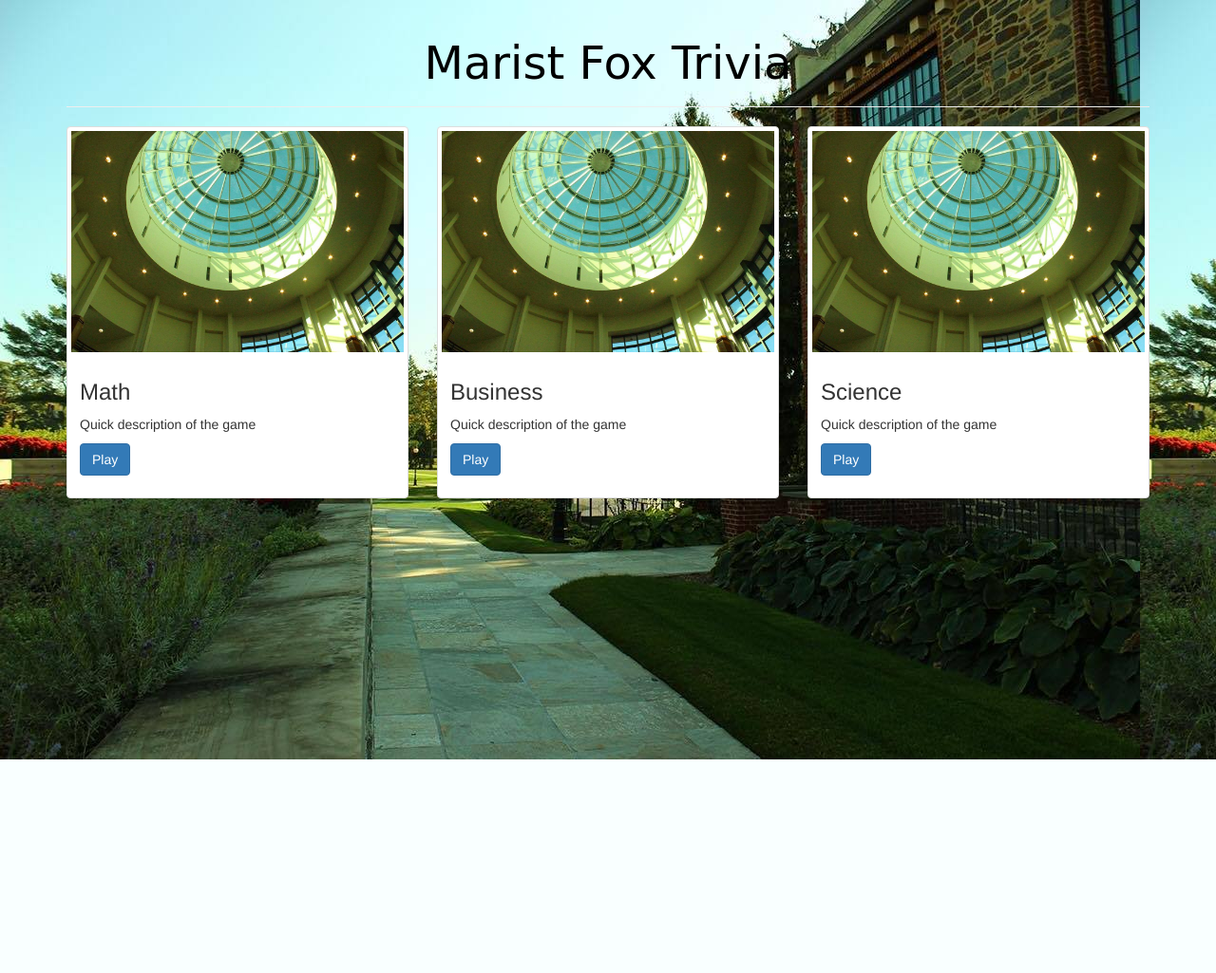
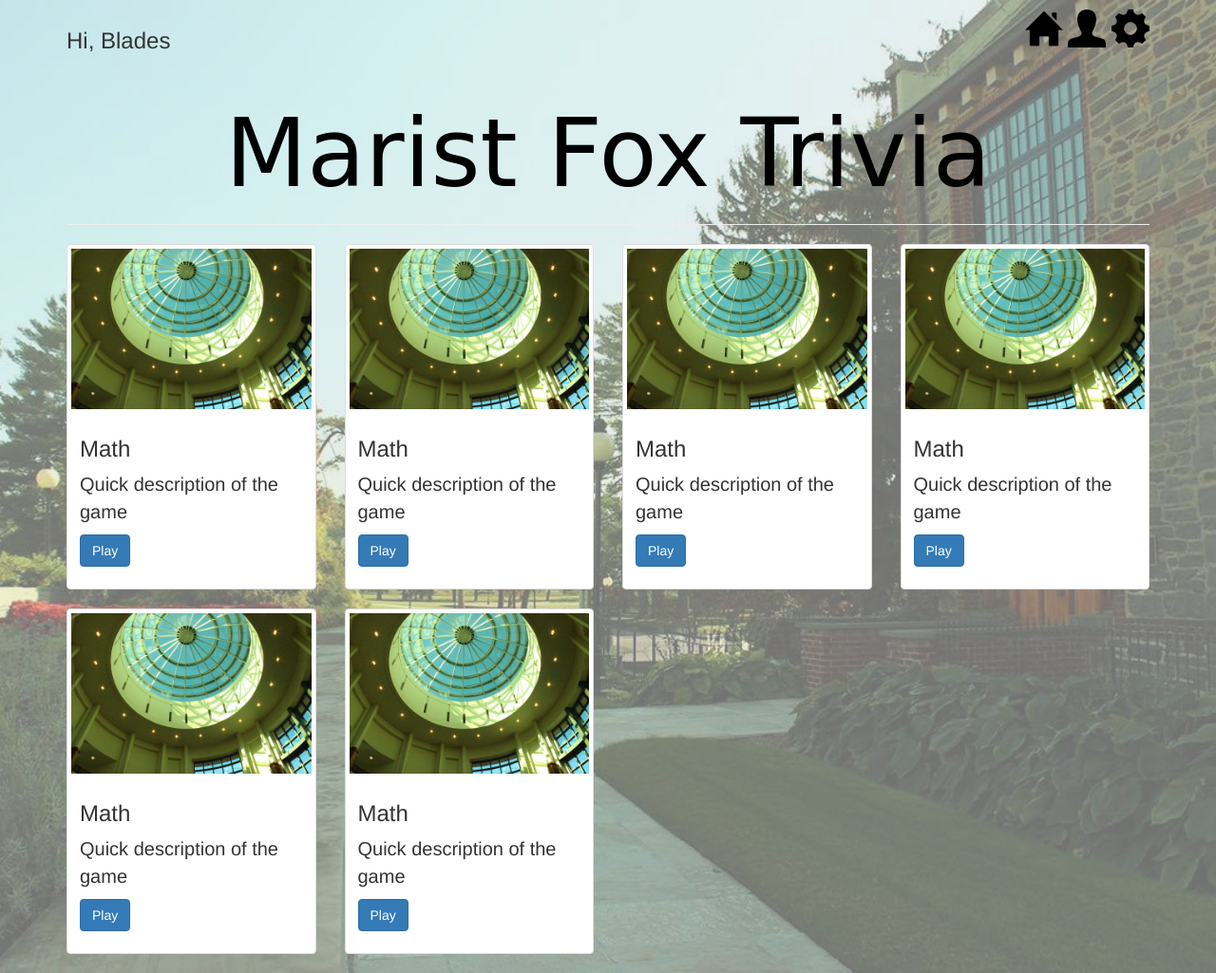
Before and after one commit to francesco96/TriviaGame, a PHP site: page /homePage.php in a window 1280 px wide. Shown: the whole page at 95% size. Before the commit the page ends 800 px from the top, so only its background shows below. Run offline with PHP 8.4, Linux system fonts and the light colour scheme; some libraries are stand-ins or nearby versions.

Commit message:
Made pages look better

```diff
--- a/Pages/homePage.php
+++ b/Pages/homePage.php
@@ -12,53 +12,54 @@
     <!-- The above 3 meta tags *must* come first in the head; any other head content must come *after* these tags -->
     <title>Login/Register</title>
 
-    <!-- Bootstrap -->
-    <link href="lib/bootstrap/css/bootstrap.css" rel="stylesheet">
-	<script src="https://ajax.googleapis.com/ajax/libs/jquery/1.12.4/jquery.min.js"></script>
-	<script src="lib/bootstrap/js/bootstrap.min.js"></script>
-	<script src="lib/Jquery/jquery-3.1.1.min.js"></script>
-	<script href="style/general.css" rel="stylesheet" type="text/css"></script>
+
+	<link rel="stylesheet" type="text/css" href="https://maxcdn.bootstrapcdn.com/bootstrap/3.3.7/css/bootstrap.min.css">
+	<script src="https://ajax.googleapis.com/ajax/libs/jquery/3.1.1/jquery.min.js"></script>
+    <script src="https://maxcdn.bootstrapcdn.com/bootstrap/3.3.7/js/bootstrap.min.js"></script>
+	<link href="style/general.css" rel="stylesheet" type="text/css">
 
 
-    <!-- HTML5 shim and Respond.js for IE8 support of HTML5 elements and media queries -->
-    <!-- WARNING: Respond.js doesn't work if you view the page via file:// -->
   </head>
-  <body background ="marist_pic2.jpg">
+  <body>
 	<div class="container">
+		<div class="row">
+            <div class="col-sm-6" id="currentUser">
+				<h3>Hi, Blades</h3>
+			</div>
+			<div class="col-sm-6" id="utilities">
+                <!-- Utility Icons Here -->
+                <a type="button" href="loginPage.php"><img src="img/home.png" width="40px" alt="Home" title="Home"></a>
+                <img src="img/profile.png" width="40px" alt="Profile" title="Profile">
+                <img src="img/settings.png" width="40px" alt="Settings" title="Settings">
+            </div>
+        </div>
 		<div class="page-header text-center" id="pg_header">
-			<h1><font face="Comic sans MS" size="40px" color="black">Marist Fox Trivia</font><br /></h1>
+			<h1><font face="Comic sans MS" color="black">Marist Fox Trivia</font><br /></h1>
 		</div>
 		<div class="row">
-			<div class="col-sm-6 col-md-4">
-				<div class="thumbnail">
-					<img src="marist_pic3.jpg">
-					<div class="caption">
-						<h3>Math</h3>
-						<p>Quick description of the game</p>
-						<p><a href="#" class="btn btn-primary" role="button">Play</a></p>
-					</div>
-				</div>
-			</div>
-			<div class="col-sm-6 col-md-4">
-				<div class="thumbnail">
-					<img src="marist_pic3.jpg">
-					<div class="caption">
-						<h3>Business</h3>
-						<p>Quick description of the game</p>
-						<p><a href="#" class="btn btn-primary" role="button">Play</a></p>
-					</div>
-				</div>
-			</div>
-			<div class="col-sm-6 col-md-4">
-				<div class="thumbnail">
-					<img src="marist_pic3.jpg">
-					<div class="caption">
-						<h3>Science</h3>
-						<p>Quick description of the game</p>
-						<p><a href="#" class="btn btn-primary" role="button">Play</a></p>
-					</div>
-				</div>
-			</div>
+		<?php
+                                $numberOfGames = 6;
+                                //$categories = ["Social Studies", "Science", "Math", "English", "PhysEd", "Health", "Art", "Music", "Business", "Computers"];
+                                //$colors = ["#1abc9c", "#2ecc71", "#3498db", "#9b59b6", "#f1c40f", "#e67e22", "#e74c3c", "#ecf0f1", "#16a085", "#27ae60", "#2980b9", "#8e44ad", "#f39c12", "#d35400", "#c0392b", "#bdc3c7"];
+                                //$apothem = 250;
+                                //$base = (2 * $apothem) * tan(deg2rad(180 / $numberOfCategories));
+                                //$borderWidth = "border-width:" . $apothem . "px " . ($base / 2) . "px 0 " . ($base / 2) . "px;";
+                                //$transformOrigin = "transform-origin: " . ($base / 2) . "px " . $apothem . "px;";
+                                //$marginLeft = "margin-left: " . (250 - ($base / 2)) . "px;";
+
+                                for ($i = 0; $i < $numberOfGames; $i++) {
+	                                echo "<div class='col-sm-6 col-md-3'>
+											<div class='thumbnail'>
+												<img src='img/marist_pic3.jpg'>
+												<div class='caption'>
+													<h3>Math</h3>
+													<p>Quick description of the game</p>
+													<p><a href='#' class='btn btn-primary' role='button'>Play</a></p>
+												</div>
+											</div>
+										</div>";
+								}
+        ?>
 		</div>
 	</div>
 
--- a/Pages/style/general.css
+++ b/Pages/style/general.css
@@ -1,6 +1,24 @@
-html {
+body{
+	font-face: "Comic sans MS";
+	font-color: black;
+	font-size: 20px;
+    background-image: url('../img/marist_pic2.jpg');
+    background-repeat: no-repeat;
+    background-position: center;
+    background-size: cover;
+    box-shadow: inset 0 0 0 1000px rgba(225,225,225,0.5);
 }
-body {
-	background-image: url("marist_pic4.jpg");
-	background-repeat: no-repeat;
+h1{
+	font-size: 100px;
 }
+h2{
+	font-size: 40px;
+}
+#utilities{
+    text-align: right;
+    padding-top: 10px;
+}
+#currentUser{
+	text-align: left;
+    padding-top: 10px;
+}
```
Also changed, not shown: Pages/index.php (added, +43 -0 lines), Pages/loginPage.php (+8 -13 lines), Pages/style/landing.css (added, +32 -0 lines), Pages/img/home.png (added), Pages/img/marist_pic.jpg (renamed from Pages/marist_pic.jpg), Pages/img/marist_pic2.jpg (renamed from Pages/marist_pic2.jpg), Pages/img/marist_pic3.jpg (renamed from Pages/marist_pic3.jpg), Pages/img/marist_pic4.jpg (renamed from Pages/marist_pic4.jpg), Pages/img/profile.png (added), Pages/img/settings.png (added).
